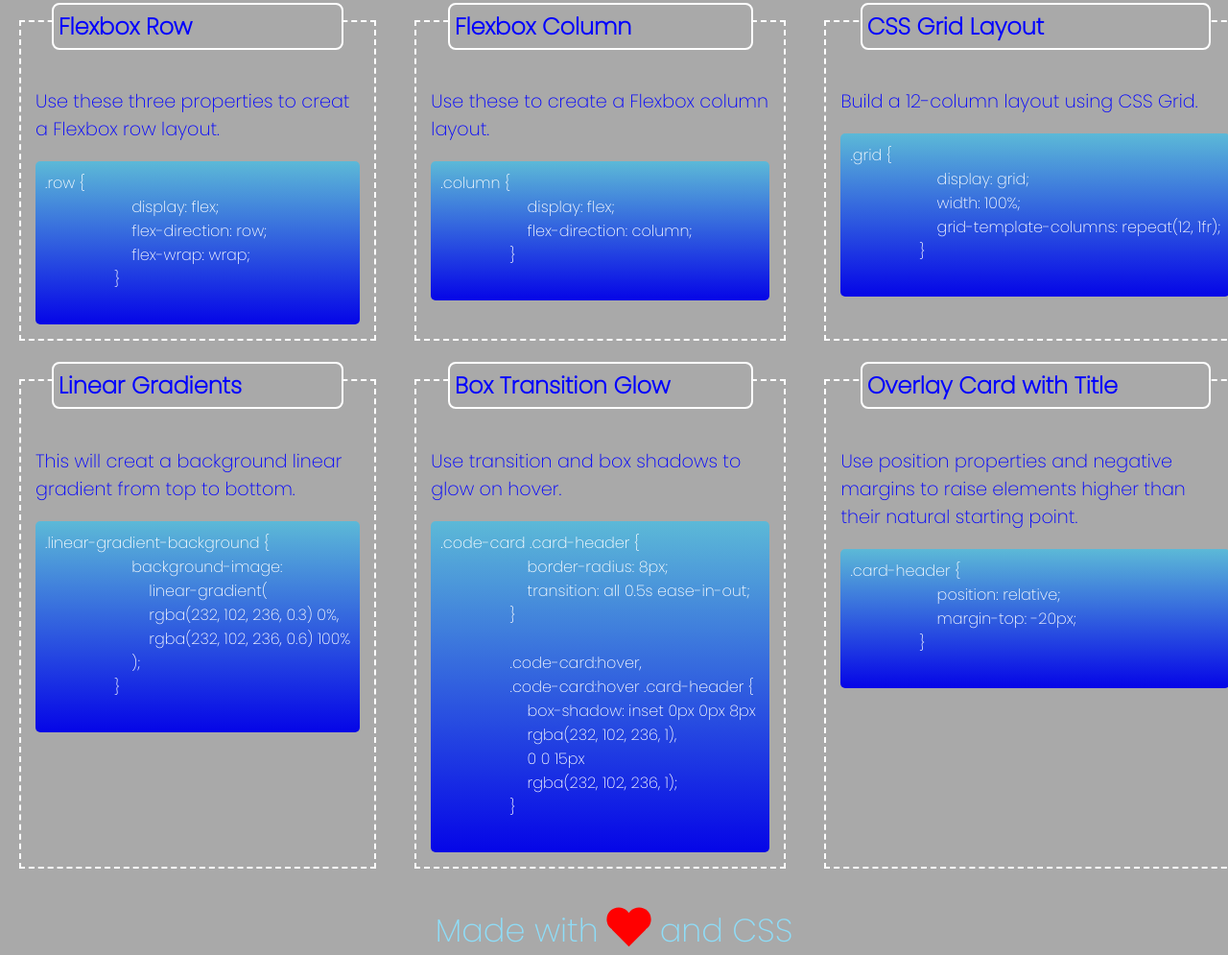
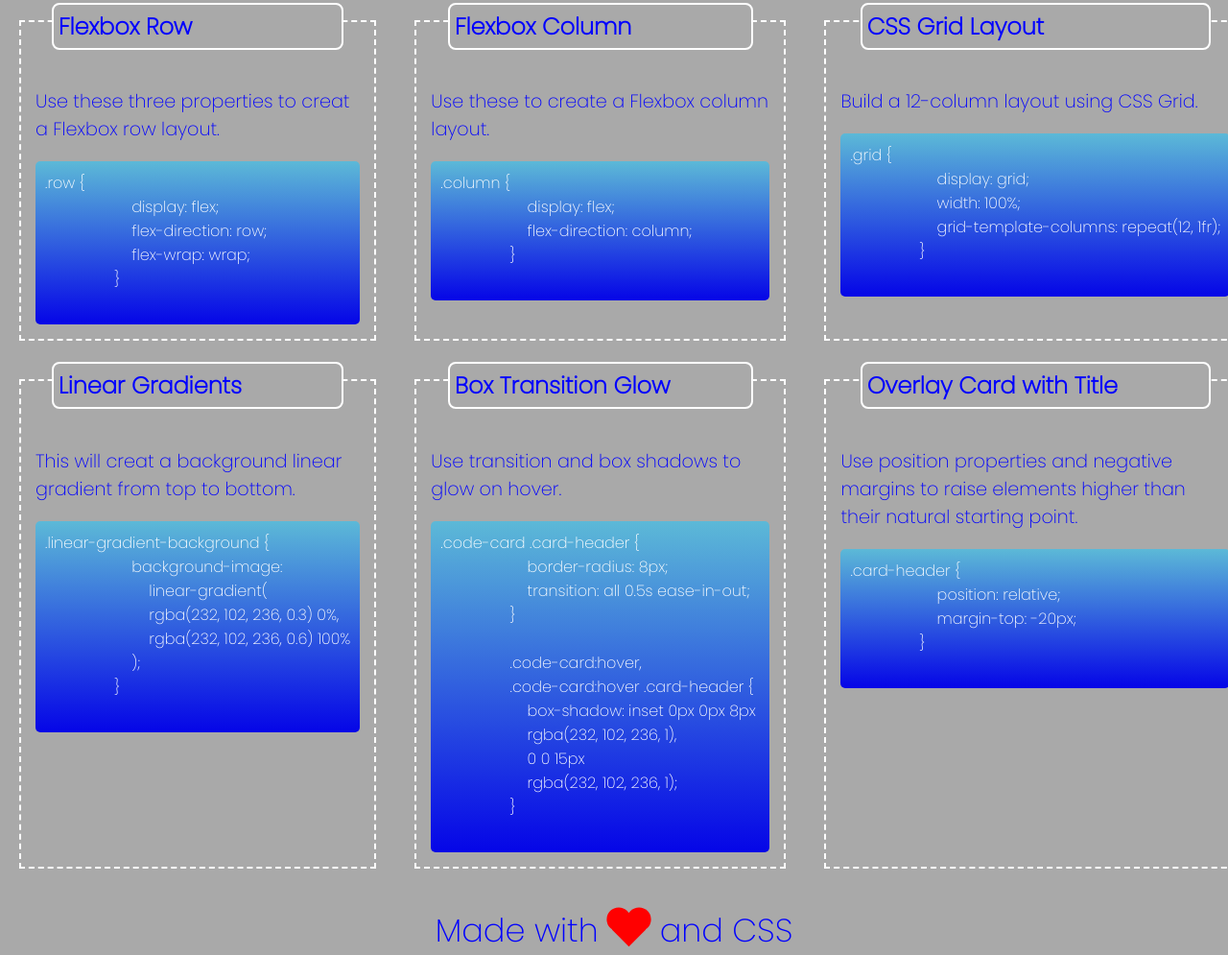
Before and after one commit to scottwatt/CSS_Cheatsheet, a plain HTML site: page index.html in a window 1280 px wide. Shown: the part 219-1214 px from the top of the page at 96% size. Drawn offline with Linux system fonts and the light colour scheme.

Commit message:
changes footer text color to blue

```diff
--- a/styles.css
+++ b/styles.css
@@ -91,7 +91,7 @@ section {
 .end {
     text-align: center;
     font-size: 210%;
-    color: rgb(142, 221, 248);
+    color: blue;
 }
 
 /* Credit for heart goes to https://css-tricks.com/hearts-in-html-and-css/ */
```
